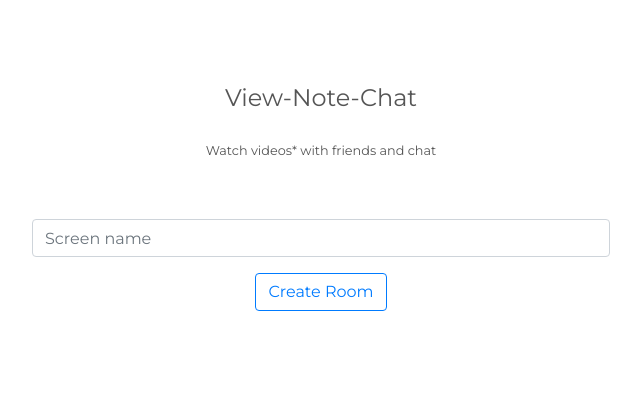
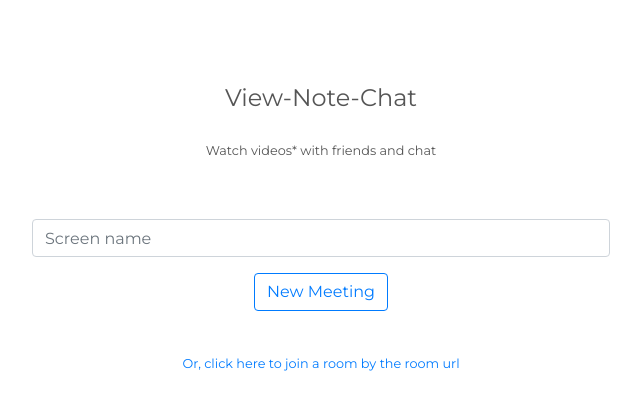
Before and after one commit to royanin/video_collab, a Flask app: page / in a window 1280 px wide. Shown: the top 410 px of the page, without its empty margins (319-960 px from the left). Run offline with Flask 2, Linux system fonts and the light colour scheme; parts of the project's set-up code (start-up, migrations or seed data) failed here and were passed over; some libraries are stand-ins or nearby versions.

Commit message:
route changes from index page

```diff
--- a/app/app/main/forms.py
+++ b/app/app/main/forms.py
@@ -5,8 +5,14 @@ from wtforms.validators import Required
 
 
 #class NameForm(Form):
-class NameForm(FlaskForm):
-    """Accepts a nickname and a room."""
+class NewMeetingForm(FlaskForm):
+    """Accepts a screenname."""
     name = StringField('', validators=[Required()],render_kw={"placeholder": "Screen name"})
     #room = StringField('Room', validators=[Required()])
+    submit = SubmitField('New Meeting')
+
+class JoinMeetingForm(FlaskForm):
+    """Accepts a room url."""
+    name_join_room = StringField('', validators=[Required()],render_kw={"placeholder": "Screen name"})
+    url = StringField('', validators=[Required()],render_kw={"placeholder": "Room url"})
     submit = SubmitField('Join Room')
--- a/app/app/main/routes.py
+++ b/app/app/main/routes.py
@@ -1,15 +1,23 @@
 from flask import session, redirect, url_for, render_template, request, current_app
 from . import main
-from .forms import NameForm
+from .forms import NewMeetingForm, JoinMeetingForm
 import sqlite3, json
-from .utils import record_room_create, read_room_create, parse_url, validate_newname, validate_newroom
+from .utils import record_room_create, read_room_create, parse_url, validate_newname,\
+validate_newroom, get_room_id_from_submitted_url
 import uuid
 from ..run_mode import env_var
 
 
-@main.route('/', methods=['GET','POST'])
+@main.route('/')
 def index():
-    form = NameForm(request.form, meta={'csrf': False})
+    form = NewMeetingForm(request.form, meta={'csrf': False})
+    form2 = JoinMeetingForm(request.form, meta={'csrf': False})
+    return render_template('index.html', form=form, form2=form2, msg='')
+
+@main.route('/new_meeting', methods=['POST'])
+def new_meeting():
+    form = NewMeetingForm(request.form, meta={'csrf': False})
+    form2 = JoinMeetingForm(request.form, meta={'csrf': False})
     if form.validate_on_submit():
         name = form.name.data
         session['name'] = name
@@ -19,12 +27,35 @@ def index():
         record_room_create(room)
         session['joint'] = "{}.{}".format(room, name)
         return redirect(url_for('main.chat', room=room, _external = True, _scheme=env_var['http_scheme']))
-    elif request.method=='POST' and not(form.validate_on_submit()):
+    else:
         msg = "That screenname didn't work. Try a boring one, e.g., star_1_blue sky?"
-        return render_template("index.html", form=form, msg=msg)
+        return render_template("index.html", form=form,  form2=form2, msg=msg)
 
-    elif request.method == 'GET':
-        return render_template('index.html', form=form, msg='')
+
+@main.route('/join_meeting', methods=['POST'])
+def join_meeting():
+    form = NewMeetingForm(request.form, meta={'csrf': False})
+    form2 = JoinMeetingForm(request.form, meta={'csrf': False})
+
+    if form2.validate_on_submit():
+        name = form2.name_join_room.data
+        session['name'] = name
+        room_url = form2.url.data
+        #just extract the room id:
+        room_id = get_room_id_from_submitted_url(room_url)
+        session['room'] = room_id
+        if validate_newroom(room_id) is True:
+            session['joint'] = "{}.{}".format(room_id, name)
+            return redirect(url_for('main.chat', room=room_id, _external = True, _scheme=env_var['http_scheme']))
+        else:
+            msg = "The room link is not valid. Try again!"
+            #return redirect(url_for('main.index'))
+            return render_template("index.html", form=form,  form2=form2, msg=msg)
+
+    else:
+        msg = "The room/name is not valid. Try again!"
+        return redirect(url_for('main.index'))
+        return render_template("index.html", form=form,  form2=form2, msg=msg)
 
 
 
@@ -34,7 +65,7 @@ def chat(room):
     """Chat room. The user's name and room must be stored in
     the session."""
     room_url = request.url
-    form = NameForm(request.form, meta={'csrf': False})
+    form = NewMeetingForm(request.form, meta={'csrf': False})
     #Check if this roomId exists and if it's active
     #To be implemented. For now assume it's OK:
     joint = session.get('joint', '')
--- a/app/app/main/utils.py
+++ b/app/app/main/utils.py
@@ -105,6 +105,11 @@ def parse_url(url):
     except Exception as e:
         return None, None
 
+def get_room_id_from_submitted_url(room_url):
+    if room_url[-1]=='/':
+        room_url.rstrip('/')
+    room_id = room_url.split("/")[-1]
+    return room_id
 
 def validate_newname(name):
     '''
--- a/app/app/templates/index.html
+++ b/app/app/templates/index.html
@@ -12,22 +12,32 @@
             <div class="col-md-6 offset-md-3 text-center">
             <div  class="p-2 m-2">
               <p class="p-3 m-3">{% include "snippets/side_panel_index.html" %}</p>
-
-            {#<div>{{ wtf.quick_form(form) }}</div>#}
             <div>
-              <form action="" method="post" class="form" role="form">
+              <form action="{{ url_for('main.new_meeting') }}" method="post" class="form" role="form">
                 <div class="form-group  required"><label class="control-label" for="name"></label>
                   <input class="form-control" id="name" name="name" placeholder="Screen name" required type="text" value="">
                 </div>
-                <input class="btn btn-outline-primary" id="submit" name="submit" type="submit" value="Create Room">
+                <input class="btn btn-outline-primary" id="submit" name="submit" type="submit" value="New Meeting">
               </form>
             </div>
             <br>
             <p><small>{{ msg }}</small></p>
 
+            <div class="p-2 m-2"><a href="#roomLink" data-toggle="collapse">Or, click here to join a room by the room url</a></div>
+            <div id="roomLink" class="collapse">
+              <form action="{{ url_for('main.join_meeting') }}" method="post" class="form" role="form">
+                <div class="form-group  required"><label class="control-label" for="name"></label>
+                  <input class="form-control" id="name_join_room" name="name_join_room" placeholder="Screen name" required type="text" value="">
+                  <input class="form-control" id="url" name="url" placeholder="Room url" required type="text" value="">
+                </div>
+                <input class="btn btn-outline-primary" id="submit" name="submit" type="submit" value="Join Meeting">
+              </form>
+            </div>
             </div>
             </div>
             </div>
     </div>
-
+    <script type="text/javascript" charset="utf-8">
+      //$('#name_join_room').text = $('#name').text;
+    </script>
 {% endblock %}
--- a/app/app/templates/room.html
+++ b/app/app/templates/room.html
@@ -112,7 +112,7 @@
 
         Split(['#a', '#b'], {
           direction: 'horizontal',
-          sizes: [70, 30],
+          sizes: [60, 40],
           minSize:[300,100],
           maxSize:[800,300],
         gutterSize: 8,
```
Also changed, not shown: app/app/templates/snippets/howto.html (+8 -5 lines).
